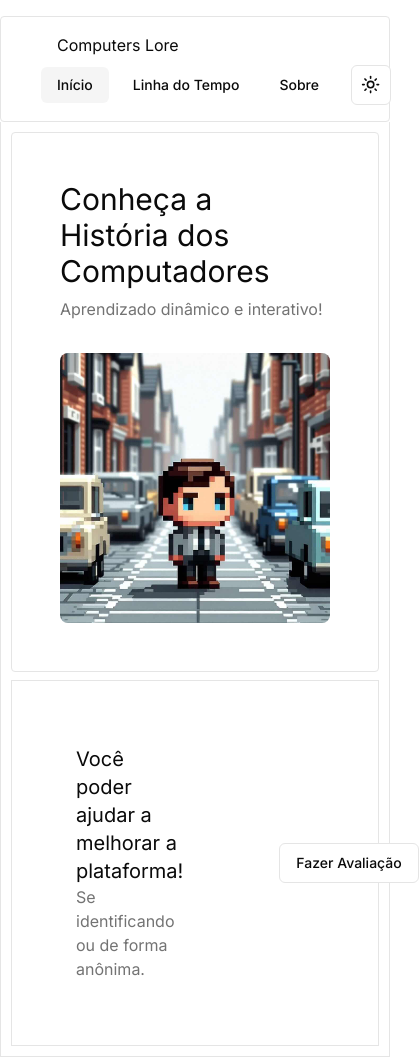
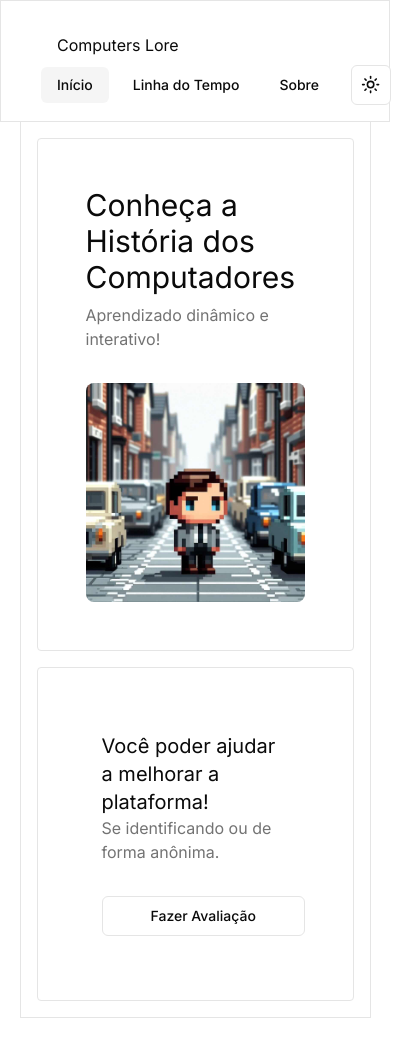
Before and after one commit to romhenri/computers-lore, a Next.js app: page / in a window 390 px wide. Shown: the whole page, 419 px wide, since content can reach past the window. After the commit the page ends 1018 px from the top, so only its background shows below. Built offline with nearby package versions, Linux system fonts and the light colour scheme.

Commit message:
improve: Responsiveness

```diff
--- a/src/app/globals.css
+++ b/src/app/globals.css
@@ -82,8 +82,7 @@ main, header {
 }
 
 main {
-  width: 100%;
-  padding: 10px;
+  width: 90%;
 }
 
 section {
--- a/src/app/page.tsx
+++ b/src/app/page.tsx
@@ -4,9 +4,9 @@ import { Button } from '@/components/base/button';
 
 export default function Home() {
   return (
-    <main className="border-x border-b">
+    <main className="border-x border-b p-4">
       <section
-        className="flex p-12 justify-between border rounded mb-2 gap-8 flex-wrap lg:flex-nowrap lg:p-20"
+        className="flex p-12 justify-between border rounded mb-4 gap-8 flex-wrap lg:flex-nowrap lg:p-16"
       >
         <div>
           <h1 className="mb-2
@@ -36,7 +36,10 @@ export default function Home() {
       </section>
 
       <section
-        className="flex p-16 border gap-24 items-center"
+        className="flex p-16 border gap-8 rounded
+        flex-wrap lg:p-16 justify-between
+        lg:flex-nowrap lg:items-center lg:gap-24
+        "
       >
         <div>
           <h2 className="text-xl">
@@ -49,7 +52,7 @@ export default function Home() {
         </div>
         <div>
           <Link href={"/rating"}>
-            <Button variant="outline">
+            <Button variant="outline" className="px-12">
               Fazer Avaliação
             </Button>
           </Link>
--- a/src/app/rating/page.tsx
+++ b/src/app/rating/page.tsx
@@ -28,7 +28,7 @@ const RatingPage = () => {
       </LineTitle>
 
       <section className="mb-12">
-        <Tabs defaultValue="account" className="w-[400px] mx-auto">
+        <Tabs defaultValue="account" className="w-[100%] mx-auto">
           <TabsList className="grid w-full grid-cols-2">
             <TabsTrigger value="account">Inscrita</TabsTrigger>
             <TabsTrigger value="password">Anônima</TabsTrigger>
--- a/src/components/base/form.tsx
+++ b/src/components/base/form.tsx
@@ -11,7 +11,7 @@ import {
 } from "react-hook-form"
 
 import { cn } from "@/lib/utils"
-import { Label } from "@/components/ui/label"
+import { Label } from "@/components/base/label"
 
 const Form = FormProvider
 
--- a/src/components/base/tabs.tsx
+++ b/src/components/base/tabs.tsx
@@ -14,7 +14,7 @@ const TabsList = React.forwardRef<
   <TabsPrimitive.List
     ref={ref}
     className={cn(
-      "inline-flex h-10 items-center justify-center rounded-md bg-muted p-1 text-muted-foreground",
+      "inline-flex h-10 items-center justify-center rounded-md bg-muted p-1 text-muted-foreground bg-neutral-900",
       className
     )}
     {...props}
--- a/src/components/struct/Header.tsx
+++ b/src/components/struct/Header.tsx
@@ -4,7 +4,9 @@ import ToggleTheme from '@/components/struct/ToggleTheme';
 
 const Header = () => {
   return (
-      <div className="container mx-auto mt-4 lg:px-0 border max-w-[1080px] items-center self-center rounded">
+      <div className="container mx-auto mt-0 pt-4 border  items-center self-center rounded-none w-auto
+      lg:max-w-[1080px] lg:rounded lg:px-0 lg:mt-4 lg:pt-0
+      ">
         <header className="header flex py-4 shrink-0 items-center justify-between flex-wrap
         px-2 lg:h-16 lg:px-6 lg:py-2">
           <div>
```
